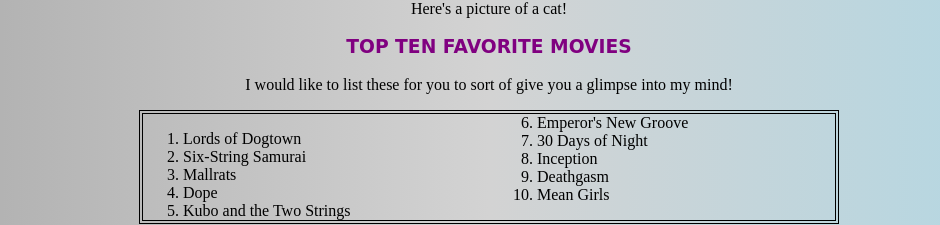
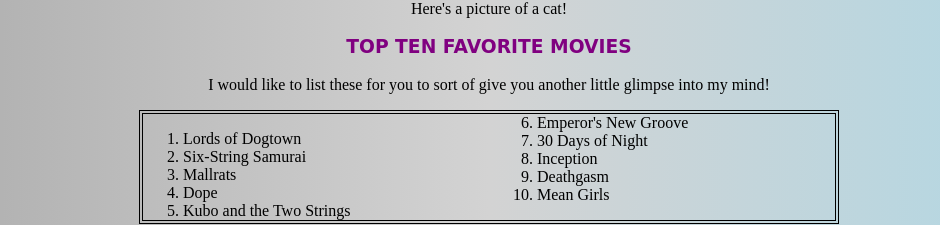
Before and after one commit to seanpadgett88/about_me-1, a plain HTML site: page index.html in a window 1280 px wide. Shown: the part 439-664 px from the top of the page, without its empty margins (151-1091 px from the left). Drawn offline with Linux system fonts and the light colour scheme.

Commit message:
very small wording changes

```diff
--- a/index.html
+++ b/index.html
@@ -14,7 +14,7 @@
     </div>
     <p>Here's a picture of a cat!</p>
     <h3>TOP TEN FAVORITE MOVIES</h3>
-    <p>I would like to list these for you to sort of give you a glimpse into my mind!</p>
+    <p>I would like to list these for you to sort of give you another little glimpse into my mind!</p>
   <div id = 'columns'>
     <ol>
       <li>Lords of Dogtown</li>
```
